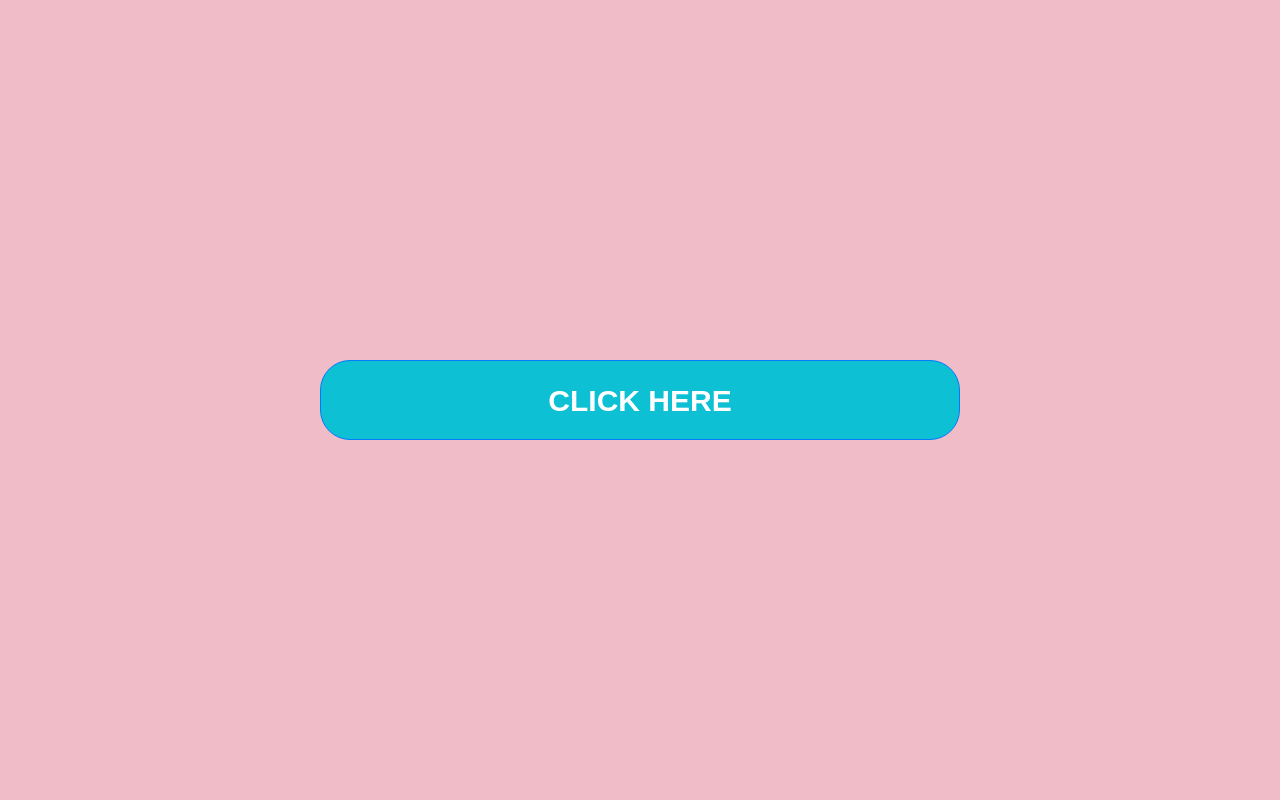
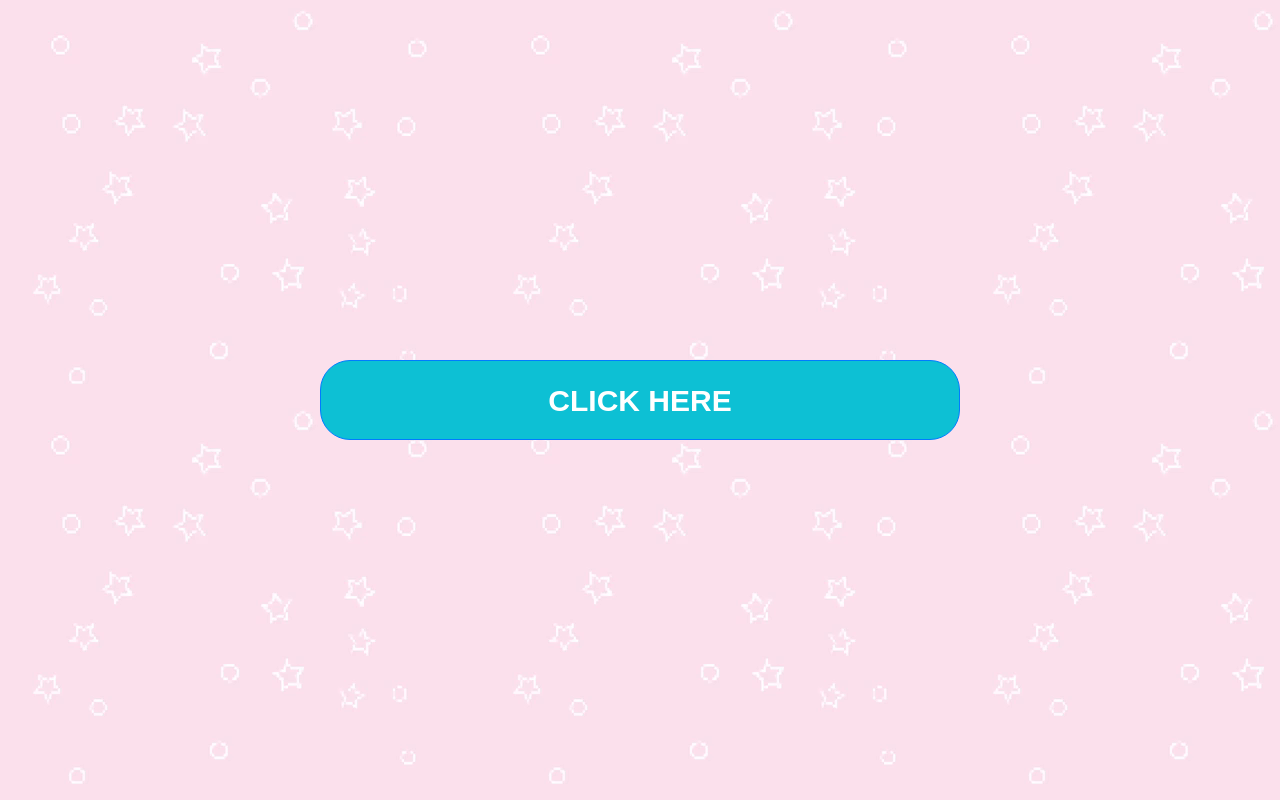
Before and after one commit to nguyenman1299/snp, a plain HTML site: page index.html in a window 1280 px wide. Drawn offline with nearby package versions, Linux system fonts and the light colour scheme.

Commit message:
Update index.html

```diff
--- a/index.html
+++ b/index.html
@@ -205,7 +205,7 @@ $(document).ready(function(){
   width: 100%;
   height: 100vh;
   text-align: center;
-  background: url(./a.png);
+  background: url(./a.gif);
   margin-top: 20px;
   position: absolute;
   top: 0;
```
